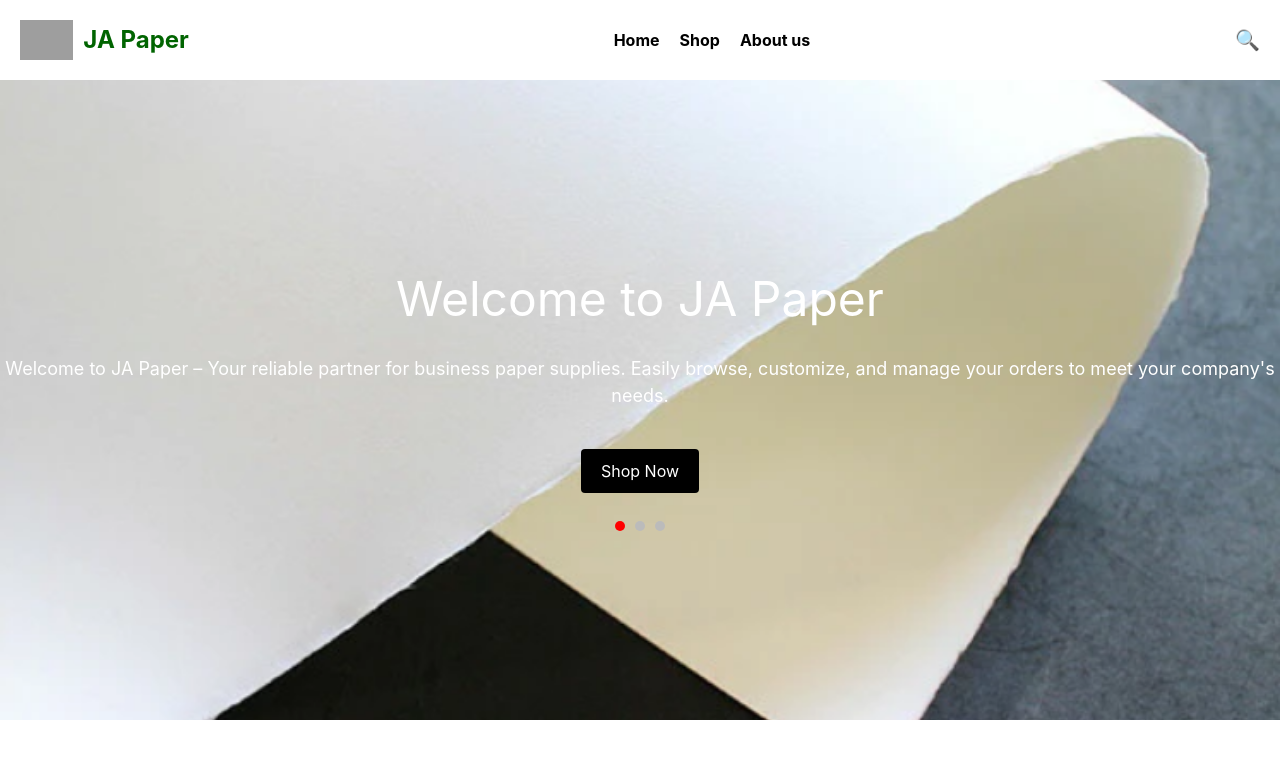
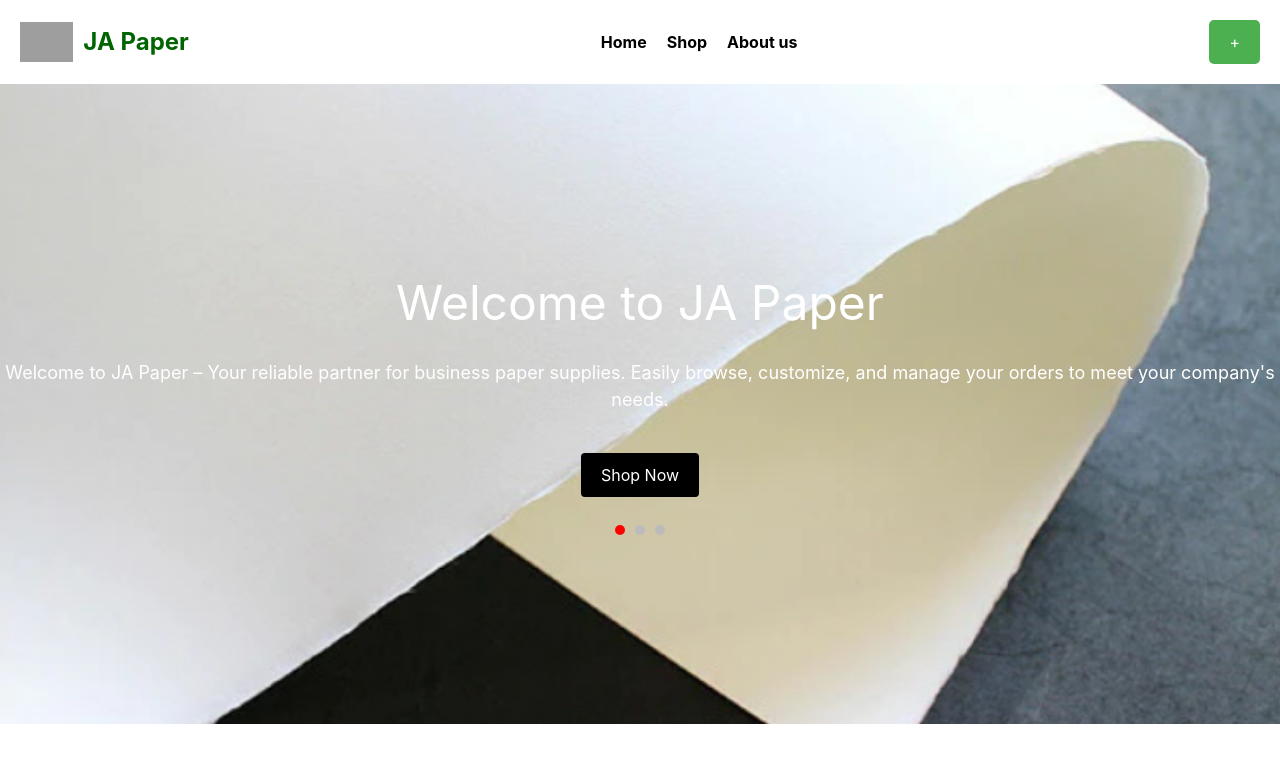
Before and after one commit to asbjornfa/CompulsoryGR-N, a React app in the folder client/: page / in a window 1280 px wide. Shown: the top 762 px of the page. Built offline with nearby package versions, Linux system fonts and the light colour scheme; no server answers; grey boxes are pictures that could not be loaded; the HTML template or start-up script is replaced by a standard one.

Commit message:
create button

```diff
--- a/client/src/components/PageHeader.tsx
+++ b/client/src/components/PageHeader.tsx
@@ -16,7 +16,7 @@ function PageHeader() {
                 </ul>
             </nav>
             <div className="search">
-                <button className="search-button">🔍</button>
+                <button className="create-button" type="button">+</button>
             </div>
         </div>
     );
```
